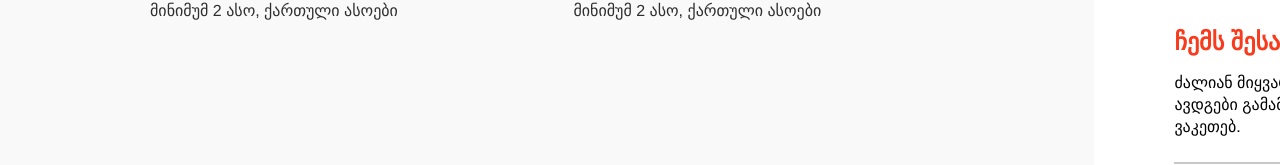
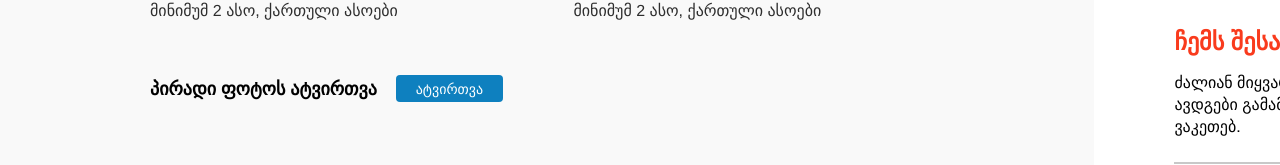
Before and after one commit to datodvp/resume-app, a React (Create React App) app: page /PersonForm in a window 1280 px wide. Shown: the part 132-297 px from the top of the page. Built offline with nearby package versions, Linux system fonts and the light colour scheme; a web font is replaced by a local one.

Commit message:
photo upload button added

```diff
--- a/src/pages/PersonForm/PersonForm.jsx
+++ b/src/pages/PersonForm/PersonForm.jsx
@@ -2,14 +2,16 @@ import './styles.scss';
 import FormHeader from '../../components/FormHeader';
 import Resume from '../../components/Resume/Resume';
 import TextInput from '../../components/TextInput';
-import { useContext } from 'react';
-import { UserContext } from '../../context/UserContext';
 
 const PersonForm = () => {
   const formTitle = 'პირადი ინფო';
   const formPage = '1/3';
 
-  const { userData } = useContext(UserContext);
+  const handleUploadClick = (e) => {
+    const uploadInput = document.querySelector('#getFile');
+    uploadInput.click();
+  };
+
   return (
     <div className="person-form">
       <form className="form">
@@ -30,6 +32,13 @@ const PersonForm = () => {
             propertyName="surname"
           />
         </div>
+        <label className="photo-upload">
+          პირადი ფოტოს ატვირთვა
+          <button type="button" onClick={handleUploadClick}>
+            ატვირთვა
+          </button>
+          <input type="file" id="getFile" />
+        </label>
       </form>
       <Resume />
     </div>
--- a/src/pages/PersonForm/styles.scss
+++ b/src/pages/PersonForm/styles.scss
@@ -12,6 +12,33 @@
       display: flex;
       justify-content: space-between;
     }
+
+    .photo-upload {
+      margin-top: 54px;
+      display: flex;
+      align-items: center;
+      font-size: 18px;
+      font-weight: bold;
+      line-height: 22px;
+
+      input {
+        display: none;
+      }
+
+      button {
+        margin-left: 19px;
+        height: 27px;
+        width: 107px;
+        border-radius: 4px;
+        border: none;
+        font-size: 14px;
+        font-weight: 400;
+        line-height: 17px;
+
+        background-color: #0e80bf;
+        color: white;
+      }
+    }
   }
 
   .resume {
```
